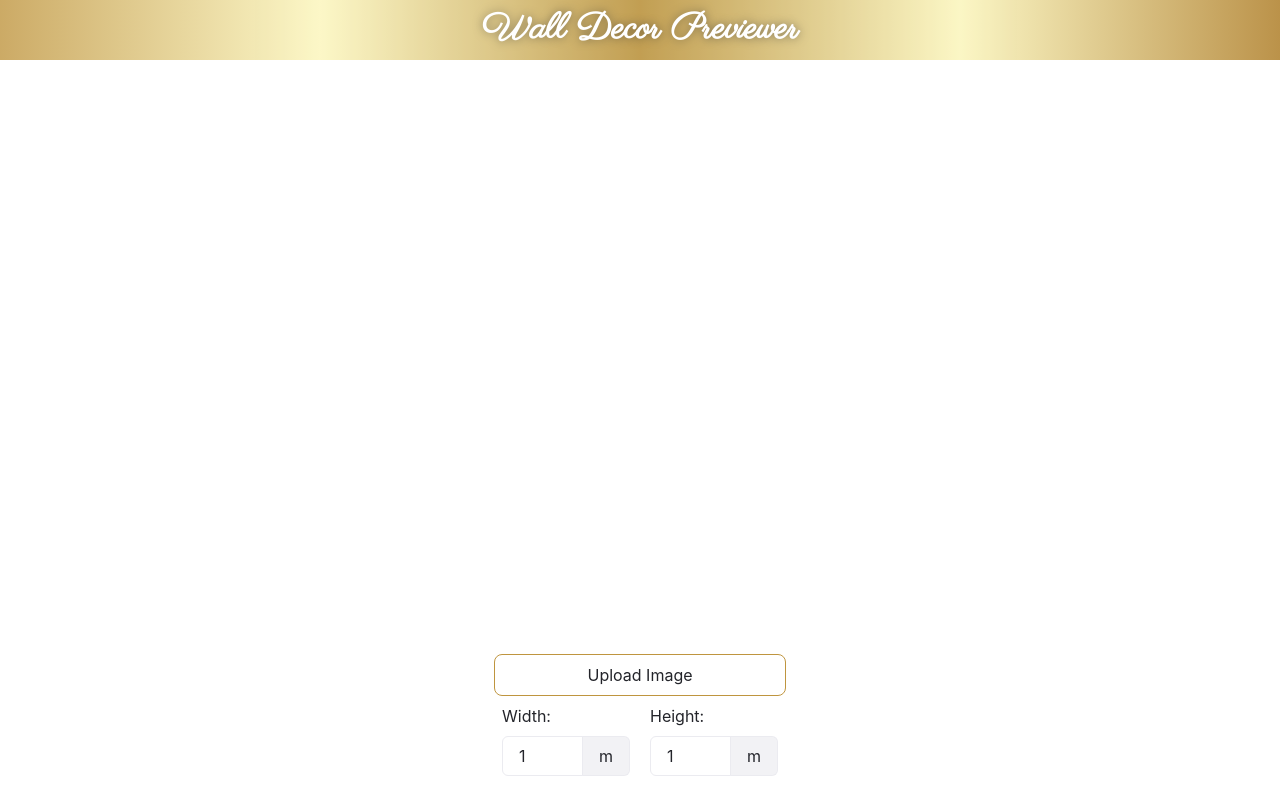
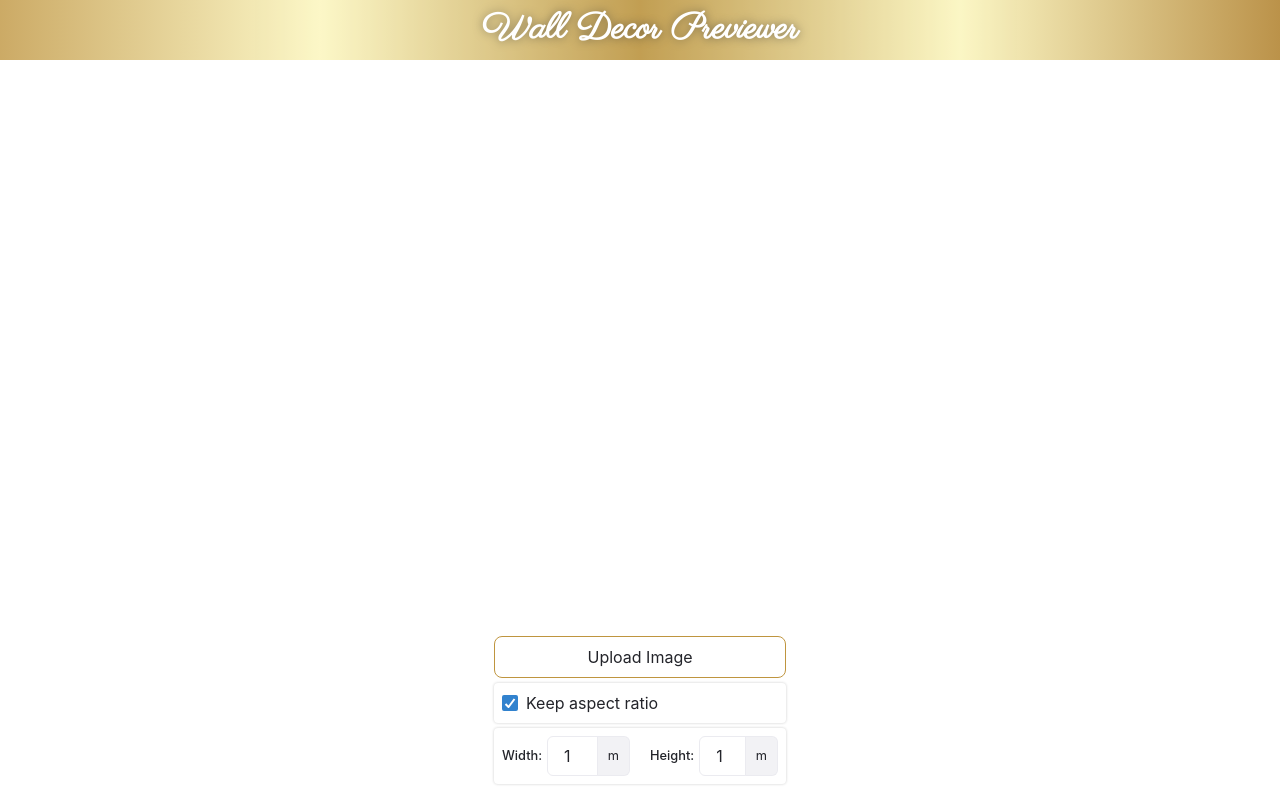
Before and after one commit to kongsgard/wall-decor-previewer, a React (Vite) app: page / in a window 1280 px wide. Built offline with nearby package versions, Linux system fonts and the light colour scheme; no server answers.

Commit message:
Add keep aspect ratio checkbox (#7)

```diff
--- a/src/ModelViewer.tsx
+++ b/src/ModelViewer.tsx
@@ -1,11 +1,19 @@
 import { FC, useEffect, useState } from "react";
 import "@google/model-viewer";
-import { InputGroup, Input, InputRightAddon, Text } from "@chakra-ui/react";
+import {
+  InputGroup,
+  Input,
+  InputRightAddon,
+  Text,
+  Checkbox,
+  FormLabel,
+} from "@chakra-ui/react";
 
 export const ModelViewer: FC = () => {
   const [width, setWidth] = useState(1);
   const [height, setHeight] = useState(1);
   const [modelViewerRef, setModelViewerRef] = useState<any | null>(null);
+  const [keepRatio, setKeepRatio] = useState(true);
 
   useEffect(() => {
     setModelViewerRef(document.querySelector("model-viewer"));
@@ -32,6 +40,7 @@ export const ModelViewer: FC = () => {
       const image = new Image();
       image.src = fileURL;
       image.onload = function () {
+        if (keepRatio) {
           // @ts-ignore
           const w = parseFloat(this.width);
           // @ts-ignore
@@ -43,6 +52,7 @@ export const ModelViewer: FC = () => {
           );
           setWidth(convertPixelsToMeters(w, scalingFactor));
           setHeight(convertPixelsToMeters(h, scalingFactor));
+        }
       };
 
       if (modelViewerRef) {
@@ -83,9 +93,19 @@ export const ModelViewer: FC = () => {
         </label>
 
         <div className="controls-size">
+          <Checkbox
+            isChecked={keepRatio}
+            onChange={(e) => setKeepRatio(e.target.checked)}
+          >
+            Keep aspect ratio
+          </Checkbox>
+        </div>
+        <div className="controls-size">
           <label>
-            <Text mb="8px">Width:</Text>
-            <InputGroup maxW={32}>
+            <InputGroup maxW={32} display="flex" alignItems="center">
+              <FormLabel mb="0" fontSize="0.8em" mr="5px">
+                Width:
+              </FormLabel>
               <Input
                 type="number"
                 value={isNaN(width) ? "" : width}
@@ -93,12 +113,14 @@ export const ModelViewer: FC = () => {
                   setWidth(parseFloat(e.target.value));
                 }}
               />
-              <InputRightAddon children="m" />
+              <InputRightAddon fontSize="0.8em" children="m" p="10px" />
             </InputGroup>
           </label>
           <label>
-            <Text mb="8px">Height:</Text>
-            <InputGroup maxW={32}>
+            <InputGroup maxW={32} display="flex" alignItems="center">
+              <FormLabel mb="0" fontSize="0.8em" mr="5px">
+                Height:
+              </FormLabel>
               <Input
                 type="number"
                 value={isNaN(height) ? "" : height}
@@ -106,7 +128,7 @@ export const ModelViewer: FC = () => {
                   setHeight(parseFloat(e.target.value));
                 }}
               />
-              <InputRightAddon children="m" />
+              <InputRightAddon fontSize="0.8em" children="m" p="10px" />
             </InputGroup>
           </label>
         </div>
--- a/src/index.css
+++ b/src/index.css
@@ -82,5 +82,7 @@ input[type="file"] {
   gap: 20px;
   padding: 8px;
   border-radius: 4px;
-  background-color: white;
+  background: white;
+  box-shadow: 0 0 3px rgba(0, 0, 0, 0.2);
+  margin-top: 5px;
 }
```
Lines whose indentation alone changed are shown as unchanged.
